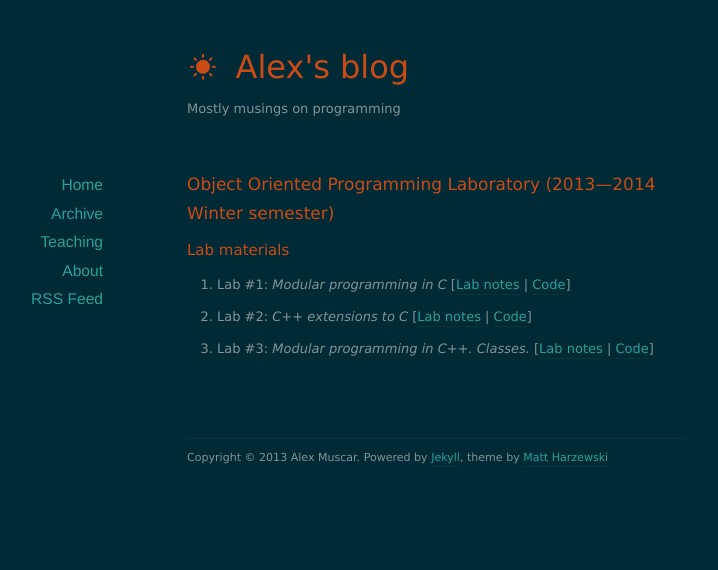
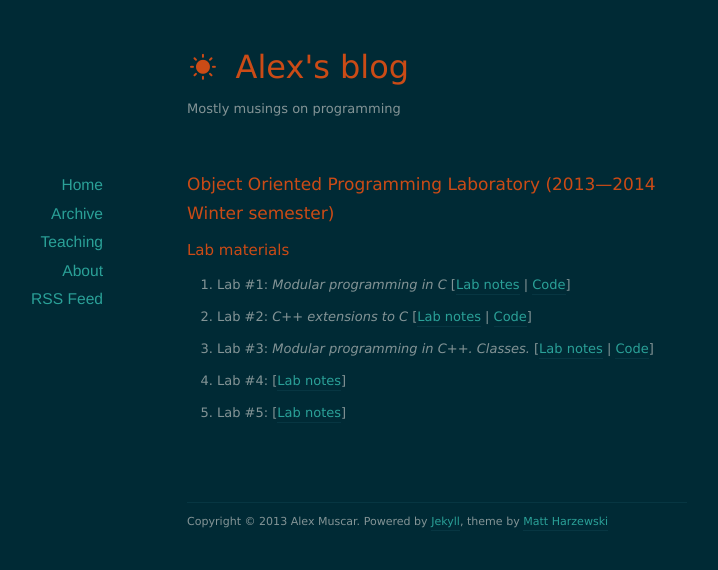
Before and after one commit to muscar/muscar.github.com, a Jekyll site: the page built from teaching/2013/oop/index.html, in a window 1280 px wide. Shown: the top 570 px of the page, without its empty margins (203-921 px from the left). Built offline with Jekyll 4.4.1, drawn with Linux system fonts in a browser that asks for light colours; nearby versions of some CDN libraries.

Commit message:
Added labs 4 and 5.

```diff
--- a/teaching/2013/oop/index.html
+++ b/teaching/2013/oop/index.html
@@ -12,6 +12,8 @@ title: Object Oriented Programming Laboratory
             <li>Lab #1: <em>Modular programming in C</em> [<a href="http://software.ucv.ro/~eganea/Oop/OOP_L1.pdf">Lab notes</a> | <a href="/static/adts.zip">Code</a>]</li>
             <li>Lab #2: <em>C++ extensions to C</em> [<a href="http://software.ucv.ro/~eganea/Oop/OOP_L2.pdf">Lab notes</a> | <a href="/static/exts.zip">Code</a>]</li>
             <li>Lab #3: <em>Modular programming in C++. Classes.</em> [<a href="http://software.ucv.ro/~eganea/Oop/OOP_L3.pdf">Lab notes</a> | <a href="/static/classes.zip">Code</a>]</li>
+            <li>Lab #4: <em></em> [<a href="Object Oriented Programming. Compound Classes.">Lab notes</a>]</li>
+            <li>Lab #5: <em></em> [<a href="Inheritance and Polymorphism. Class hierarchies.">Lab notes</a>]</li>
         </ul>
     </div>
 </div>
```
